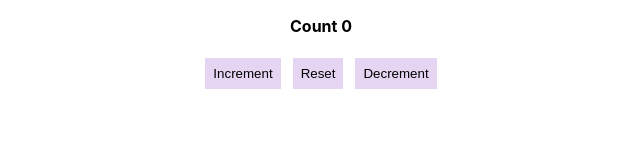
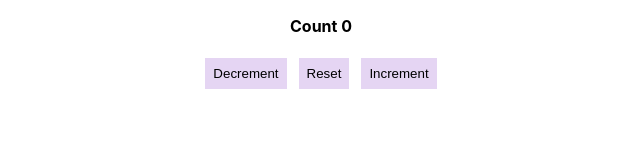
Before and after one commit to elzeveta/Counter-With-React-Hooks, a React (Create React App) app in the folder counter-with-react-hooks/: page / in a window 1280 px wide. Shown: the top 160 px of the page, without its empty margins (319-959 px from the left). Built offline with nearby package versions, Linux system fonts and the light colour scheme.

Commit message:
Made some changes inside component

```diff
--- a/counter-with-react-hooks/src/components/Counter.jsx
+++ b/counter-with-react-hooks/src/components/Counter.jsx
@@ -5,9 +5,9 @@ const Counter = () => {
     return (
         <div>
             <p>Count {count}</p>
+            <button onClick={() => setCount(count - 1)}>Decrement</button>
+            <button onClick={() => setCount(0)}>Reset</button>
             <button onClick={() => setCount(count + 1)}>Increment</button>
-      <button onClick={() => setCount(0)}>Reset</button>
-      <button onClick={() => setCount(count - 1)}>Decrement</button>
         </div>
     );
 };
```
Lines whose indentation alone changed are shown as unchanged.
